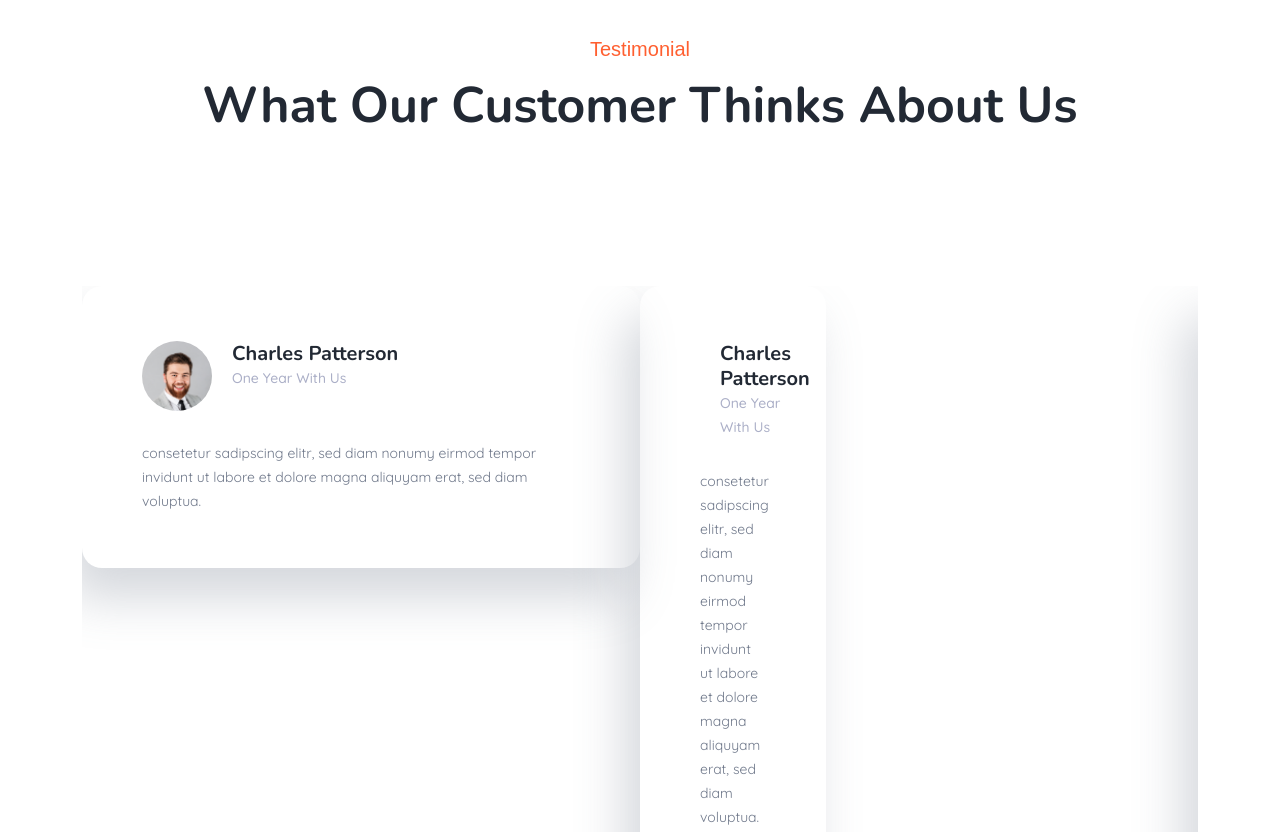
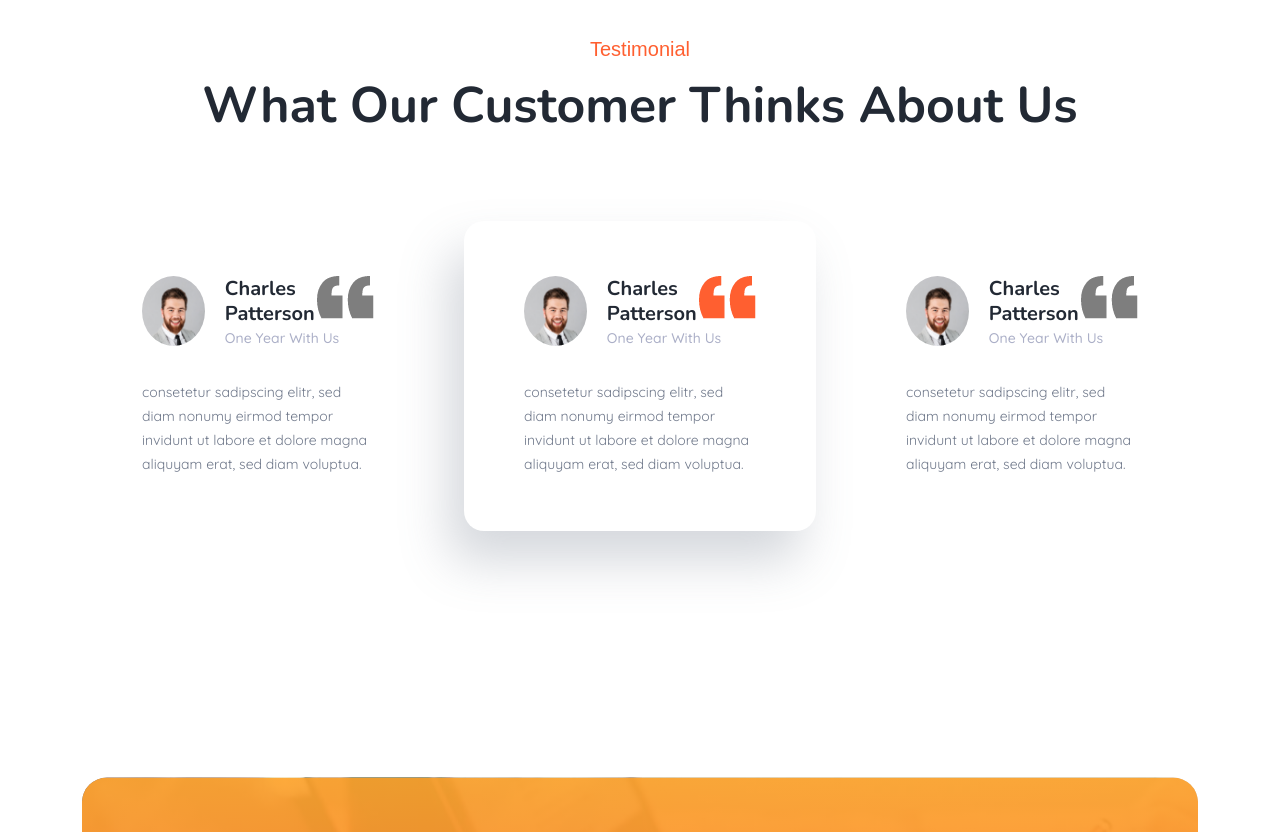
Before and after one commit to masudrana2779/sunflower, a plain HTML site: page index.html in a window 1280 px wide. Shown: the part 4280-5112 px from the top of the page. Drawn offline with nearby package versions, Linux system fonts and the light colour scheme; some packages are replaced by stand-ins of ours.

Commit message:
testimonial section try to done

```diff
--- a/assets/js/main.js
+++ b/assets/js/main.js
@@ -81,25 +81,17 @@
 
         function testimonialSlider() {
             $(".testimonialSlider").owlCarousel({
-                items: 3,
-                // margin: 30,
-                nav: true,
-                responsive: {
-                    0: {
-                        items: 1,
-                        nav: false,
-                    },
-                    480: {
-                        items: 2,
-                        nav: false,
-                    },
-                    768: {
-                        items: 2
-                    },
-                    1920: {
-                        items: 3
+                center: true,
+                items:2,
+                loop:true,
+                margin:30,
+                lazyLoad: true,
+                autoplay: true,
+                responsive:{
+                    600:{
+                        items:3
                     }
-                },
+                }
             });
         }
 
--- a/assets/sass/theme/_testimonial.scss
+++ b/assets/sass/theme/_testimonial.scss
@@ -2,7 +2,7 @@
   padding: 100px 0;
 
   .testimonialTitle {
-    margin-bottom: 150px;
+    margin-bottom: 85px;
 
     .secSubTitle {
 
@@ -15,21 +15,44 @@
 }
 
 .testimonialSliderWrap {
-
+  margin-top: -100px;
 }
 
 .testimonialSlider {
+  .center {
+    .testimonialSliderItem {
+      box-shadow: -15px 30px 50px rgba(112, 121, 139, 0.3);
 
+      .testimonialSliderInner {
+        .testimonialSliderImgContent {
+          .comma {
+            filter: grayscale(0);
+          }
+        }
+      }
+    }
+  }
 }
 
+
+
 .testimonialSliderItem {
-  box-shadow: -15px 30px 50px rgba(112, 121, 139, 0.3);
+  transition: all 0.3s;
   padding: 55px 60px;
   border-radius: 20px;
+  margin: 100px 0;
 
   .testimonialSliderInner {
     .testimonialSliderImgContent {
+      position: relative;
       margin-bottom: 30px;
+
+      .comma {
+        position: absolute;
+        top: 0;
+        right: 0;
+        filter: grayscale(1);
+      }
 
       .testImg {
         margin-right: 20px;
--- a/index.html
+++ b/index.html
@@ -415,6 +415,9 @@
                         <div class="testimonialSliderItem">
                             <div class="testimonialSliderInner">
                                 <div class="testimonialSliderImgContent d-flex">
+                                    <div class="comma">
+                                        <img src="./assets/img/test/comma.png" alt="comma">
+                                    </div>
                                     <div class="testImg">
                                         <img src="./assets/img/test/user.png" alt="user" class="img-fluid">
                                     </div>
@@ -429,9 +432,12 @@
                                 </div>
                             </div>
                         </div>
-                        <div class="testimonialSliderItem col-4">
+                        <div class="testimonialSliderItem">
                             <div class="testimonialSliderInner">
                                 <div class="testimonialSliderImgContent d-flex">
+                                    <div class="comma">
+                                        <img src="./assets/img/test/comma.png" alt="comma">
+                                    </div>
                                     <div class="testImg">
                                         <img src="./assets/img/test/user.png" alt="user" class="img-fluid">
                                     </div>
@@ -445,9 +451,31 @@
                                 </div>
                             </div>
                         </div>
-                        <div class="testimonialSliderItem col-4">
+                        <div class="testimonialSliderItem">
                             <div class="testimonialSliderInner">
                                 <div class="testimonialSliderImgContent d-flex">
+                                    <div class="comma">
+                                        <img src="./assets/img/test/comma.png" alt="comma">
+                                    </div>
+                                    <div class="testImg">
+                                        <img src="./assets/img/test/user.png" alt="user" class="img-fluid">
+                                    </div>
+                                    <div class="testImgInfo">
+                                        <h5 class="clientName">Charles Patterson </h5>
+                                        <p>One Year With Us </p>
+                                    </div>
+                                </div>
+                                <div class="testDetails">
+                                    <p>consetetur sadipscing elitr, sed diam nonumy eirmod tempor invidunt ut labore et dolore magna aliquyam erat, sed diam voluptua. </p>
+                                </div>
+                            </div>
+                        </div>
+                        <div class="testimonialSliderItem">
+                            <div class="testimonialSliderInner">
+                                <div class="testimonialSliderImgContent d-flex">
+                                    <div class="comma">
+                                        <img src="./assets/img/test/comma.png" alt="comma">
+                                    </div>
                                     <div class="testImg">
                                         <img src="./assets/img/test/user.png" alt="user" class="img-fluid">
                                     </div>
```
Also changed, not shown: assets/css/style.css.
